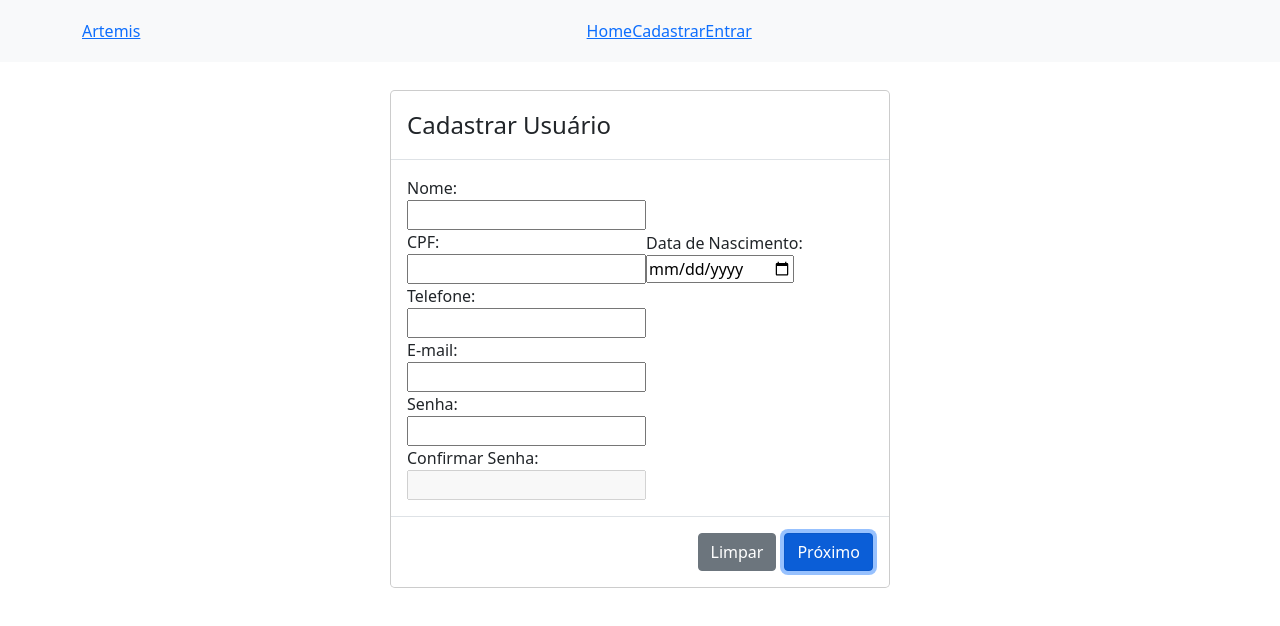
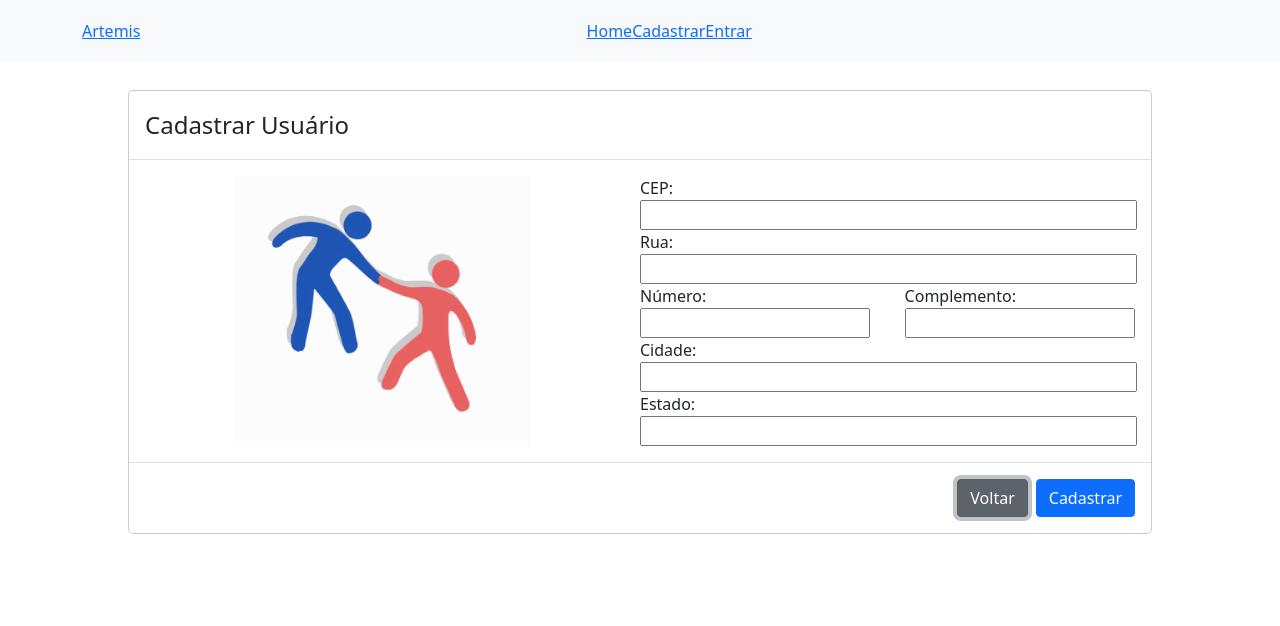
Before and after one commit to GeanMilhore/front-end-TCC, a React (Create React App) app: page /cadastro/usuario in a window 1280 px wide. Both pictures are taken after a click on the button "Próximo". Shown: the top 626 px of the page. Built offline with nearby package versions, Linux system fonts and the light colour scheme.

Commit message:
Tela Cadastro + Login Usuário

```diff
--- a/src/App.js
+++ b/src/App.js
@@ -5,6 +5,7 @@ import CadastrarItem from "./Routes/Cadastros/CadastroItemUsuario/CadastrarItem.
 import Doar from "./Routes/Doar/Doar";
 import Header from "./Components/Header/Header";
 import Home from "./Routes/Home/Home";
+import Login from "./Routes/Logar/Login";
 import CadastrarUsuario from "./Routes/Cadastros/CadastrarUsuario/CadastrarUsuario";
 
 const App = () => {
@@ -16,6 +17,7 @@ const App = () => {
         <Route path="/doar" element={<Doar />} />
         <Route path="/cadastrarItem" element={<CadastrarItem />} />
         <Route path="/cadastro/usuario" element={<CadastrarUsuario />} />
+        <Route path="/entrar" element={<Login />} />
       </Routes>
     </BrowserRouter>
   )
--- a/src/Components/Header/Header.js
+++ b/src/Components/Header/Header.js
@@ -20,7 +20,7 @@ const Header = () => {
                 <Link to="/cadastro/Instituicao">Instituição</Link>
               </div>
             }
-            <Link to="/login">Entrar</Link>
+            <Link to="/entrar">Entrar</Link>
             {/* <Link to="/cadastrarItem">CadastrarItem</Link> */}
           </Nav>
         </Navbar.Collapse>
--- a/src/Components/Smart-components/Input/Input.js
+++ b/src/Components/Smart-components/Input/Input.js
@@ -28,11 +28,11 @@ const Input = ({
           onChange={onChange}
           onBlur={onBlur}
           disabled={disabled}
-          placeholder={placeholder}
           maxLength={maxLength}
           mask={mask}
+          placeholder={placeholder}
         />
-      {error && <p style={{color: 'red'}}>{error}</p> }
+        {error && <><br/><span style={{color: 'red'}}>{error}</span></>}
       </label>
     </>
   );
--- a/src/Custom-Hooks/UseForm.js
+++ b/src/Custom-Hooks/UseForm.js
@@ -4,7 +4,7 @@ const types = {
   cep: {
     regex: /^\d{5}-?\d{3}$/,
     messageError: "Cep ínvalido!",
-    teste: ""
+    teste: "_____-___"
   },
   email: {
     regex:
@@ -30,6 +30,8 @@ const UseForm = (type) => {
   const [error, setError] = React.useState(null);
 
   function validate(value) {
+    if (type === false) return true
+
     if (value.length === 0 ) {
       setError("! Preencha o Campo Vazio !");
       return false;
--- a/src/Routes/Cadastros/CadastrarUsuario/CadastrarUsuario.js
+++ b/src/Routes/Cadastros/CadastrarUsuario/CadastrarUsuario.js
@@ -1,44 +1,146 @@
 import React from "react";
 import { Modal, Button } from "react-bootstrap";
-import Input from '../../../Components/Smart-components/Input/Input'
+import Input from "../../../Components/Smart-components/Input/Input";
 import useForm from "../../../Custom-Hooks/UseForm";
+import style from "./CadastrarUsuario.module.css";
+import DefaultImage from "../../../resources/images/cadastrar-usuario.png";
+import DefaultImage2 from "../../../resources/images/cadastrar-usuario-pt2.png";
+import { Link } from "react-router-dom";
+import axios from 'axios'
 
 const CadastrarUsuario = () => {
-
   const nome = useForm();
-    const cpf = useForm('cpf');
-    const data = useForm();
-    const telefone = useForm('telefone');
-    const email = useForm('email');
-    const senha = useForm()
-    const senha2 = useForm()
-    const [disabled, setDisabled] = React.useState(true)
+  const cpf = useForm("cpf");
+  const date = useForm();
+  const telefone = useForm("telefone");
+  const email = useForm("email");
+  const senha = useForm();
+  const senha2 = useForm();
+  const [disabled, setDisabled] = React.useState(true);
+  const [partOne, setPartOne] = React.useState(true);
+  const cep = useForm("cep");
+  const rua = useForm();
+  const numero = useForm();
+  const complemento = useForm(false);
+  const estado = useForm();
+  const cidade = useForm();
+  const [endereco, setEndereco] = React.useState();
 
   React.useEffect(() => {
-        setDisabled(senha.value.length < 8)
-    }, [senha])
+    setDisabled(senha.value.length < 8);
+  }, [senha]);
 
-    function validaSenhas(){
-        if(senha.value !== senha2.value){
-            senha2.setError('Senhas não compativeis')
+  function validaSenhas() {
+    if (senha.value !== senha2.value) {
+      senha2.setError("Senhas não compativeis");
+      return false
+    }
+    return true
+  }
+
+  function handleClickProximo() {
+    setPartOne(!partOne);
+  }
+
+  const handleChangeCep = () => {
+    buscarCep();
+  };
+
+  function buscarCep() {
+    if (cep.value.length < 8) {
+      setEndereco(null);
+      return;
+    } else {
+      cep.validate();
+      fetch(`http://viacep.com.br/ws/${cep.value}/json/`, { mode: "cors" })
+        .then((res) => res.json())
+        .then((data) => {
+          if (data.hasOwnProperty("erro")) {
+            alert("Cep não existente");
+            setEndereco(null);
+          } else {
+            console.log(data);
+            rua.setValue(data.logradouro);
+            cidade.setValue(data.localidade);
+            estado.setValue(data.uf);
+            setEndereco(data);
+          }
+        })
+        .catch((err) => {
+          setEndereco(null);
+          return null;
+        });
+    }
+  }
+
+  function handleSubmit(){
+    let formData = new FormData()
+
+    if(
+      nome.validate() &&
+      cpf.validate() &&
+      date.validate() &&
+      telefone.validate() &&
+      email.validate() &&
+      senha.validate() &&
+      senha2.validate() &&
+      validaSenhas() &&
+      cep.validate() &&
+      rua.validate() &&
+      numero.validate() &&
+      complemento.validate() &&
+      cidade.validate() &&
+      estado.validate()
+    ){
+      formData.append("nome",nome.value)
+      formData.append("cpf",cpf.value)
+      formData.append("date",date.value)
+      formData.append("telefone",telefone.value)
+      formData.append("email",email.value)
+      formData.append("senha",senha.value)
+      formData.append("senha2",senha2.value)
+      formData.append("cep",cep.value)
+      formData.append("rua",rua.value)
+      formData.append("numero",numero.value)
+      formData.append("complemento",complemento.value)
+      formData.append("cidade",cidade.value)
+      formData.append("estado",estado.value)
+
+      const config = {
+        headers: { "content-type": "multipart/form-data" },
+      }
+
+      axios.post('url', formData, config)
+      .then((response) => {
+        console.log(response)
+      }).catch((error) => {
+        console.log(error)
+      })
+    } else {
+      console.log('Formulário com Erro')
     }
   }
 
   return (
     <>
-      <Modal.Dialog>
+      <Modal.Dialog className={style.ContainerModal}>
         <Modal.Header>
           <Modal.Title>Cadastrar Usuário</Modal.Title>
         </Modal.Header>
-
         <Modal.Body>
-            <div className="content">
+          <div
+            className={style.content}
+            style={{ display: partOne ? "flex" : "none" }}
+          >
+            <form action="" className={style.camposUsuario}>
               <Input
                 id="nome"
                 label="Nome:"
                 type="text"
                 {...nome}
+                className={style.input100}
               />
+              <div className={style.conjuntoInput}>
                 <Input
                   id="cpf"
                   label="CPF:"
@@ -47,11 +149,12 @@ const CadastrarUsuario = () => {
                   {...cpf}
                 />
                 <Input
-                    id="data"
-                    label="Data de Nascimento:"
+                  id="date"
+                  label="date de Nascimento:"
                   type="date"
-                    {...data}
+                  {...date}
                 />
+              </div>
               <Input
                 id="telefone"
                 label="Telefone:"
@@ -59,18 +162,9 @@ const CadastrarUsuario = () => {
                 mask="+99 (99) 99999-9999"
                 {...telefone}
               />
-                <Input
-                    id="email"
-                    label="E-mail:"
-                    type="e-mail"
-                    {...email}
-                />
-                <Input
-                    id="senha"
-                    label="Senha:"
-                    type="password"
-                    {...senha}
-                />
+              <Input id="email" label="E-mail:" type="e-mail" {...email} />
+              <div className={style.conjuntoInput}>
+                <Input id="senha" label="Senha:" type="password" {...senha} />
                 <Input
                   id="senha2"
                   label="Confirmar Senha:"
@@ -80,14 +174,106 @@ const CadastrarUsuario = () => {
                   onBlur={validaSenhas}
                 />
               </div>
-            <div className="containerImg">
-
+            </form>
+            <div className={style.containerImg}>
+              <div
+                className="userImage"
+                style={{
+                  backgroundImage: `url(${DefaultImage})`,
+                  backgroundRepeat: "no-repeat",
+                  backgroundPosition: "center",
+                  width: "100%",
+                  maxWidth: "450px",
+                  backgroundSize: "cover",
+                  borderRadius: "5px",
+                }}
+              ></div>
+            </div>
+          </div>
+          <div
+            className={style.content}
+            style={{ display: !partOne ? "flex" : "none" }}
+          >
+            <div className={style.containerImg}>
+              <div
+                className="userImage"
+                style={{
+                  backgroundImage: `url(${DefaultImage2})`,
+                  backgroundRepeat: "no-repeat",
+                  backgroundPosition: "center",
+                  width: "100%",
+                  maxWidth: "450px",
+                  backgroundSize: "contain",
+                  borderRadius: "5px",
+                }}
+              ></div>
+            </div>
+            <form action="" className={style.camposUsuario}>
+              <Input
+                id="cep"
+                label="CEP:"
+                type="text"
+                mask="99999-999"
+                className={style.input100}
+                {...cep}
+                onBlur={handleChangeCep}
+              />
+              <Input
+                id="rua"
+                label="Rua:"
+                type="text"
+                {...rua}
+                disabled={endereco}
+              />
+              <div className={style.conjuntoInput}>
+                <Input id="numero" label="Número:" type="number" {...numero} />
+                <Input
+                  id="complemento"
+                  label="Complemento:"
+                  type="text"
+                  {...complemento}
+                />
+              </div>
+              <Input
+                id="cidade"
+                label="Cidade:"
+                type="text"
+                {...cidade}
+                disabled={endereco}
+              />
+              <Input
+                id="estado"
+                label="Estado:"
+                type="text"
+                {...estado}
+                disabled={endereco}
+              />
+            </form>
           </div>
         </Modal.Body>
 
         <Modal.Footer>
-          <Button variant="secondary">Limpar</Button>
-          <Button variant="primary">Próximo</Button>
+          <Button
+            variant="secondary"
+            style={{ display: partOne ? "flex" : "none" }}
+          >
+            <Link to="/" className={style.link}>
+              Cancelar
+            </Link>
+          </Button>
+          <Button
+            variant={partOne ? "primary" : "secondary"}
+            onClick={() => handleClickProximo()}
+          >
+            {partOne ? "Próximo" : "Voltar"}
+          </Button>
+          <Button
+            variant="primary"
+            style={{ display: !partOne ? "flex" : "none" }}
+            onClick={() => handleSubmit()}
+          >
+            Cadastrar
+          </Button>
         </Modal.Footer>
       </Modal.Dialog>
     </>
--- a/src/Routes/Cadastros/CadastrarUsuario/CadastrarUsuario.module.css
+++ b/src/Routes/Cadastros/CadastrarUsuario/CadastrarUsuario.module.css
@@ -0,0 +1,49 @@
+.content{
+    display: flex;
+    flex-wrap: wrap;
+    width: 100%;
+    height: 100%;
+}
+
+.ContainerModal{
+    display: flex!important;
+    width: 100%!important;
+    max-width: 80%!important;
+}
+
+.camposUsuario{
+    display: flex;
+    flex-direction: column;
+    width: 100%;
+    max-width: 50%;
+}
+
+.camposUsuario input{
+    width: 38.8vw;
+}
+
+.containerImg{
+    display: flex;
+    width: 100%;
+    max-width: 50%;
+    justify-content: center;
+}
+
+.conjuntoInput{
+    display: flex;
+    justify-content: space-between;
+    width: 100%;
+}
+
+.conjuntoInput input{
+    width: 18vw;
+}
+
+.link{
+    text-decoration: none;
+    color: white;
+}
+
+.link:hover{
+    color: white;
+}
--- a/src/Routes/Cadastros/CadastroItemUsuario/CadastrarItem.js
+++ b/src/Routes/Cadastros/CadastroItemUsuario/CadastrarItem.js
@@ -32,12 +32,12 @@ const CadastrarItem = () => {
   }, [img, errorImg]);
 
   function fileSelectedHandler(event) {
-    setImg(event.target.files[0]);
 
     if (event.target.files && event.target.files[0]) {
       var file = new FileReader();
       file.onload = function (e) {
         setPreview(e.target.result);
+        setImg(e.target.result)
       };
       file.readAsDataURL(event.target.files[0]);
     }
@@ -72,7 +72,7 @@ const CadastrarItem = () => {
       };
 
       axios
-        .post('url/api/CadastroItens', formData, config)
+        .post('http://192.168.1.103:8000/url/api/CadastroItens', formData, config)
         .then((response) => {
           console.log(response);
         })
@@ -80,7 +80,7 @@ const CadastrarItem = () => {
           console.log(error);
         });
     } else {
-      console.log("vish kk");
+      console.log("Formulário com Campos Incorretos");
     }
   }
 
```
Also changed, not shown: src/Components/Smart-components/Input/Input.module.css (added, +10 -0 lines), src/Custom-Hooks/UseFetch.js (added, +30 -0 lines), src/Routes/Logar/Login.js (added, +42 -0 lines), src/Routes/Logar/Login.module.css (added, +23 -0 lines), src/resources/images/cadastrar-usuario-pt2.png (added), src/resources/images/cadastrar-usuario.png (added). Lines whose indentation alone changed are shown as unchanged.
